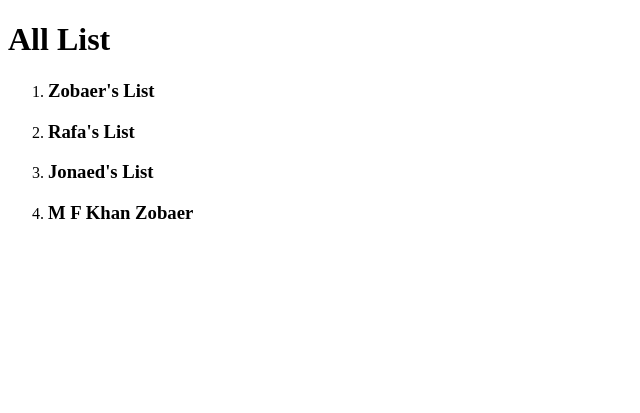
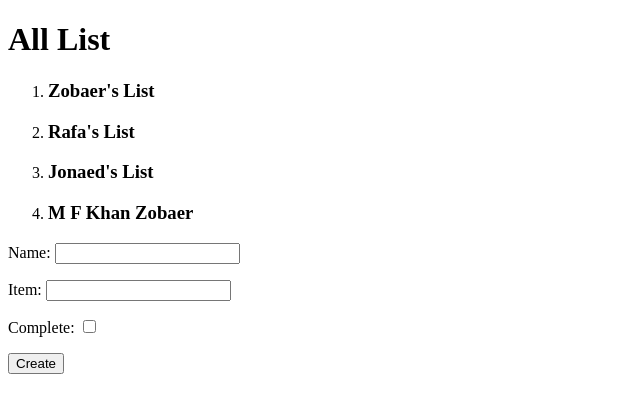
Before and after one commit to zzobaer09/django_own, a Django app: page /list/ in a window 1280 px wide. Shown: the top 413 px of the page, without its empty margins (0-640 px from the left). Run offline with Django 4.2, Linux system fonts and the light colour scheme; data comes from the database, SQL or seed files in the repository; both versions use the stored data as it was after the commit.

Commit message:
/create/ page is removed .same functionality added to list page.

```diff
--- a/first_project/app/templates/app/list.html
+++ b/first_project/app/templates/app/list.html
@@ -11,12 +11,22 @@
 
 {% block content %}
 
-    <ol>
+    <div>
+        <ol>
 
-        {% for i in ls%}
-            <li><h3> {{i}} </h3></li>
-        {% endfor %}
+            {% for i in ls%}
+                <li><h3> {{i}} </h3></li>
+            {% endfor %}
 
-    </ol>
+        </ol>
+    </div>
+
+    <div>
+        <form method="post" action="">
+            {% csrf_token %}
+            {{ FORM.as_p }}
+            <button type="submit"> Create </button>
+        </form>
+    </div>
 
 {% endblock %}
--- a/first_project/app/urls.py
+++ b/first_project/app/urls.py
@@ -9,7 +9,7 @@ urlpatterns = [
 
     # * all start routes are going to be right here
     path("list/" , views.list , name="list"),
-    path("list/create/" , views.create , name="create"),
+    # path("list/create/" , views.create , name="create"),
     path("list/<str:name>/" , views.view_data , name="view_item"), #view item form database
 
     # * routes of log_in
--- a/first_project/app/views.py
+++ b/first_project/app/views.py
@@ -24,7 +24,29 @@ def home(response):
 
 def list(response):
     list_ = [i.name for i in ls.all()]
-    return HttpResponse(render(response , "app/list.html",{"ls":list_}))
+
+    if response.method == "POST":
+        create_form = ToDoForm(response.POST)
+        if create_form.is_valid():
+
+            # all value
+            _name = create_form.cleaned_data["name"]
+            _item = create_form.cleaned_data["items"]
+            _complete = create_form.cleaned_data["complete"]
+
+            """
+                database work
+            """
+
+            t = ToDoList(name=_name)
+            t.save()
+            t.item_set.create(text=_item , complete=_complete)
+            return HttpResponseRedirect("{}/".format(t.name))
+
+    else:
+        create_form = ToDoForm()
+
+    return HttpResponse(render(response , "app/list.html",{"ls": list_ , "FORM": create_form}))
 
 
 def log_in(response):
@@ -68,26 +90,26 @@ def view_data(response , name):
 
 
 
-def create(response):
+# def create(response):
 
-    if response.method == "POST":
-        create_form = ToDoForm(response.POST)
-        if create_form.is_valid():
+#     if response.method == "POST":
+#         create_form = ToDoForm(response.POST)
+#         if create_form.is_valid():
 
-            # all value
-            _name = create_form.cleaned_data["name"]
-            _item = create_form.cleaned_data["items"]
-            _complete = create_form.cleaned_data["complete"]
+#             # all value
+#             _name = create_form.cleaned_data["name"]
+#             _item = create_form.cleaned_data["items"]
+#             _complete = create_form.cleaned_data["complete"]
 
-            """
-                database work
-            """
+#             """
+#                 database work
+#             """
 
-            t = ToDoList(name=_name)
-            t.save()
-            t.item_set.create(text=_item , complete=_complete)
-            return HttpResponseRedirect("../{}/".format(t.name))
+#             t = ToDoList(name=_name)
+#             t.save()
+#             t.item_set.create(text=_item , complete=_complete)
+#             return HttpResponseRedirect("../{}/".format(t.name))
 
-    else:
-        create_form = ToDoForm()
-    return HttpResponse(render(response , "app/create.html" , {"FORM":create_form}))
+#     else:
+#         create_form = ToDoForm()
+#     return HttpResponse(render(response , "app/create.html" , {"FORM":create_form}))
```
Also changed, not shown: first_project/db.sqlite3.
